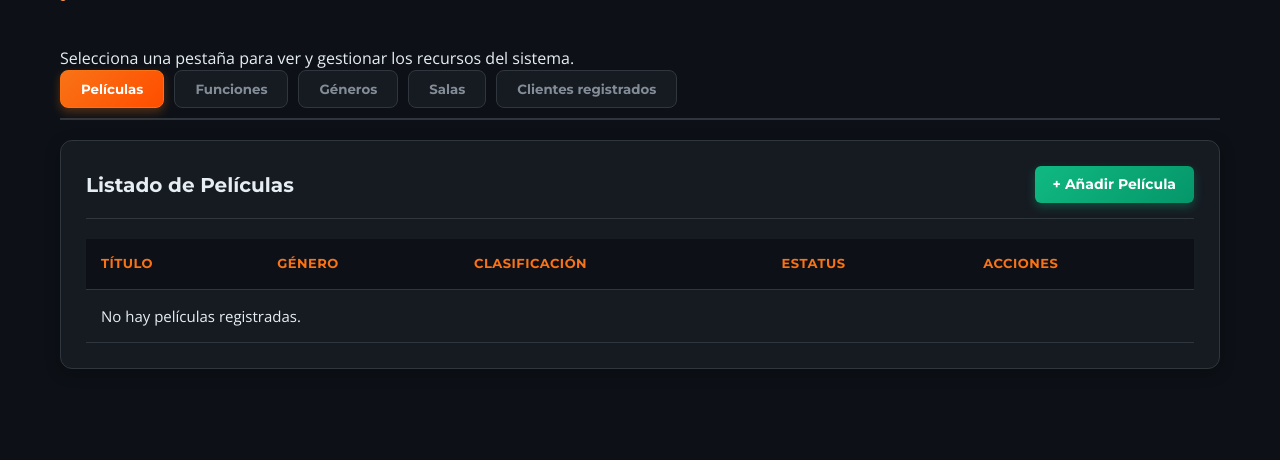
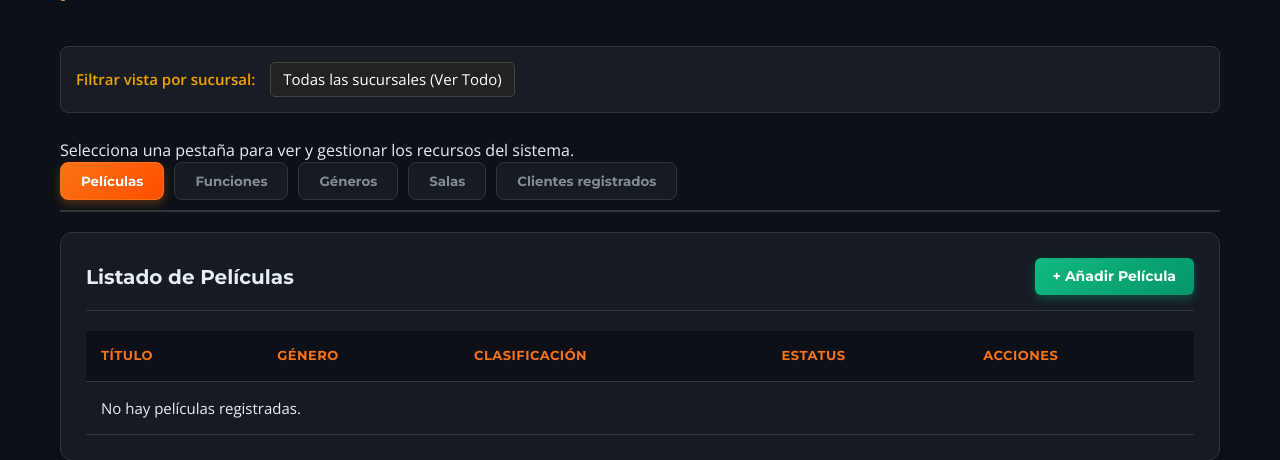
Before and after one commit to IsaacMO214/cineCDMX, a Django app: template cartelera/templates/cartelera/dashboard_empleado.html in a window 1280 px wide. Shown: the part 162-622 px from the top of the page. Run offline with Django 5.2, Linux system fonts and the light colour scheme; the template is opened without the code that fills it, so the values that code supplies are empty.

```diff
--- a/cartelera/templates/cartelera/dashboard_empleado.html
+++ b/cartelera/templates/cartelera/dashboard_empleado.html
@@ -30,6 +30,23 @@
 
     <main class="dashboard-container container">
         <h2 class="section-title">Dashboard de Empleado</h2>
+
+        <div class="branch-selector" style="margin-bottom: 25px; padding: 15px; background: rgba(255,255,255,0.05); border-radius: 8px;">
+            <label for="sucursal" style="font-weight: 600; color: #f0a500;">Filtrar vista por sucursal:</label>
+            <select id="sucursal" name="sucursal" class="branch-select" style="padding: 8px 12px; border-radius: 5px; background: #222; color: white; border: 1px solid #444;"
+                onchange="window.location.href='?sucursal='+this.value">
+                <option value="" {% if not sucursal_seleccionada %}selected{% endif %}>Todas las sucursales (Ver Todo)</option>
+                {% for sucursal in sucursales %}
+                <option value="{{ sucursal.id }}" {% if sucursal.id|stringformat:"s" == sucursal_seleccionada %}selected{% endif %}>
+                    {{ sucursal.nombre }}
+                </option>
+                {% endfor %}
+            </select>
+            {% if sucursal_seleccionada %}
+                <p style="margin-top: 10px; font-size: 13px; opacity: 0.8;">📍 Mostrando solo recursos de la sucursal seleccionada.</p>
+            {% endif %}
+        </div>
+
         <p>Selecciona una pestaña para ver y gestionar los recursos del sistema.</p>
 
         <div class="tabs">
--- a/cartelera/templates/cartelera/salas.html
+++ b/cartelera/templates/cartelera/salas.html
@@ -33,7 +33,7 @@
             <a href="{% url 'dashboard_empleado' %}" style="color: var(--primary-orange); text-decoration: none; font-weight: 600;">← Volver al Dashboard</a>
         </div>
 
-        <h2 class="section-title" style="margin-top: 20px;">Geștión de Salas</h2>
+        <h2 class="section-title" style="margin-top: 20px;">Gestión de Salas</h2>
 
         {% if error_eliminar %}
         <div class="alert-error">⚠️ {{ error_eliminar }}</div>
@@ -89,7 +89,6 @@
                 {% endif %}
             </div>
 
-            <!-- PANEL FORMULARIO -->
             <div class="generos-form-panel">
                 {% if editando %}
                     <div class="editando-banner">
```
Also changed, not shown: cartelera/views.py (+27 -6 lines).
